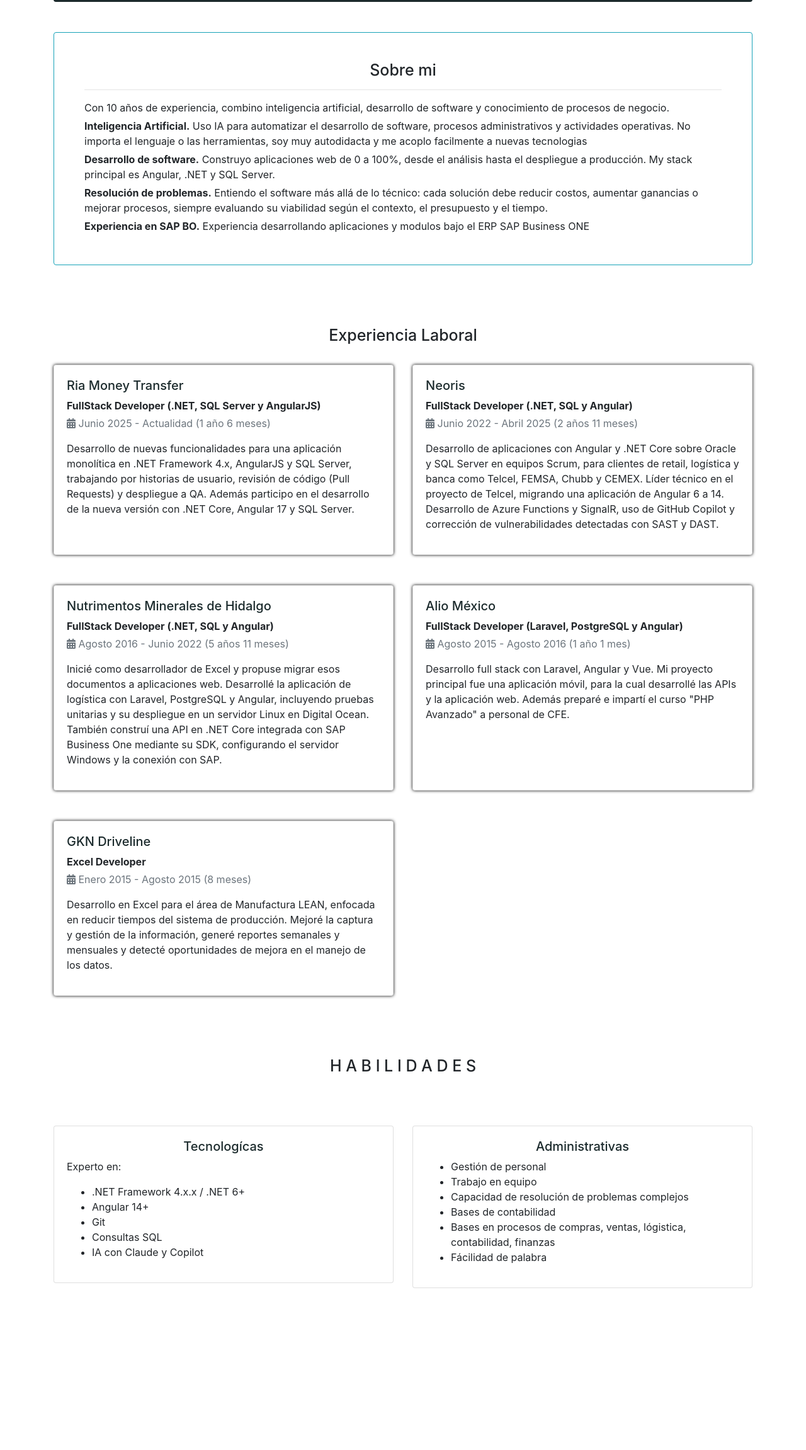
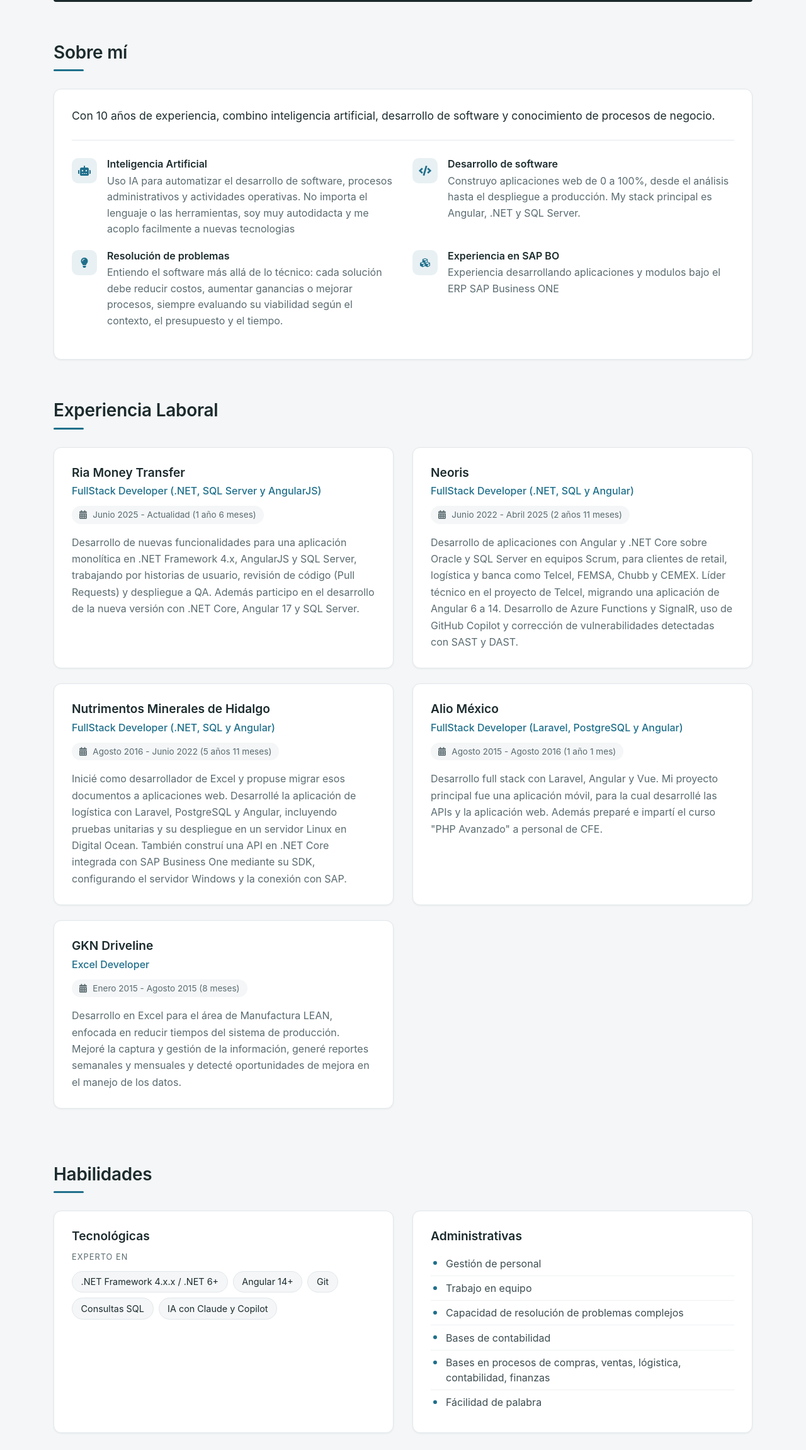
Before and after one commit to guillen/guillen.github.io, a plain HTML site: page index.html in a window 1280 px wide. Shown: the part 382-2684 px from the top of the page at 63% size. Before the commit the page ends 2475 px from the top, so only its background shows below. Drawn offline with nearby package versions, Linux system fonts and the light colour scheme.

Commit message:
new minimalist design

```diff
--- a/index.html
+++ b/index.html
@@ -16,13 +16,6 @@
         .c2 {color: #1f6f8b}
         .c3 {color: #99a8b2}
         .c4 {color: #e6d5b8}
-
-        .background {
-            position: fixed;
-            left: 0;
-            right: 0;
-            height: 200px;
-        }
 
         .card-format p {
             margin-bottom: 5px;
@@ -63,14 +56,195 @@
             text-decoration-style: solid;
         }
 
-        .card.card-shadow {
-            box-shadow: 0 0 5px 0 black;
+        .profile-picture {
+            width: 220px;
+            height: 220px;
+            object-fit: cover;
+            border: 4px solid #e6d5b8;
+        }
+
+        /* ---------- Page ---------- */
+        body {
+            background-color: #f4f6f7;
+            color: #1c2b2d;
+        }
+
+        /* ---------- Sections ---------- */
+        .cv-section {
+            padding-top: 4rem;
+        }
+
+        .section-title {
+            font-size: 1.75rem;
+            font-weight: 600;
+            letter-spacing: -0.01em;
+            color: #1c2b2d;
+            margin-bottom: 1.75rem;
+        }
+
+        .section-title::after {
+            content: "";
+            display: block;
+            width: 48px;
+            height: 3px;
+            margin-top: 0.6rem;
+            border-radius: 2px;
+            background-color: #1f6f8b;
+        }
+
+        /* ---------- Cards ---------- */
+        .cv-card {
+            background-color: #ffffff;
+            border: 1px solid #e3e8eb;
+            border-radius: 12px;
+            padding: 1.75rem;
+            box-shadow: 0 1px 3px rgba(28, 43, 45, 0.06);
+            transition: box-shadow 0.2s ease, transform 0.2s ease;
+        }
+
+        article.cv-card:hover {
+            box-shadow: 0 8px 24px rgba(28, 43, 45, 0.10);
+            transform: translateY(-2px);
+        }
+
+        .cv-card-title {
+            font-size: 1.2rem;
+            font-weight: 600;
+            color: #1c2b2d;
+            margin-bottom: 0.35rem;
+        }
+
+        /* ---------- About ---------- */
+        .about-intro {
+            font-size: 1.1rem;
+            line-height: 1.6;
+            margin-bottom: 1.75rem;
+            padding-bottom: 1.5rem;
+            border-bottom: 1px solid #e3e8eb;
+        }
+
+        .about-item {
+            display: flex;
+            gap: 1rem;
+            margin-bottom: 1.25rem;
+        }
+
+        .about-icon {
+            flex: 0 0 40px;
+            height: 40px;
+            display: flex;
+            align-items: center;
+            justify-content: center;
+            border-radius: 10px;
+            background-color: rgba(31, 111, 139, 0.10);
+            color: #1f6f8b;
+        }
+
+        .about-title {
+            font-size: 1rem;
+            font-weight: 600;
+            margin-bottom: 0.25rem;
+        }
+
+        .about-item p {
+            color: #5a6b70;
+            line-height: 1.6;
+            margin-bottom: 0;
+        }
+
+        /* ---------- Experience ---------- */
+        .job-role {
+            color: #1f6f8b;
+            font-weight: 500;
+            margin-bottom: 0.75rem;
+        }
+
+        .job-dates {
+            display: inline-block;
+            font-size: 0.85rem;
+            color: #5a6b70;
+            background-color: #f4f6f7;
+            border-radius: 999px;
+            padding: 0.25rem 0.75rem;
+            margin-bottom: 1rem;
+        }
+
+        .job-dates .fa {
+            margin-right: 0.35rem;
+        }
+
+        .job-description {
+            color: #5a6b70;
+            line-height: 1.65;
+            margin-bottom: 0;
+        }
+
+        /* ---------- Skills ---------- */
+        .skills-label {
+            font-size: 0.8rem;
+            text-transform: uppercase;
+            letter-spacing: 0.08em;
+            color: #5a6b70;
+            margin: 0.75rem 0 0.75rem;
+        }
+
+        .skill-tags {
+            list-style: none;
+            padding: 0;
+            margin: 0;
+            display: flex;
+            flex-wrap: wrap;
+            gap: 0.5rem;
+        }
+
+        .skill-tags li {
+            font-size: 0.9rem;
+            padding: 0.35rem 0.85rem;
+            border-radius: 999px;
+            border: 1px solid #e3e8eb;
+            background-color: #f4f6f7;
+        }
+
+        .skill-list {
+            list-style: none;
+            padding: 0;
+            margin: 0.75rem 0 0;
+        }
+
+        .skill-list li {
+            position: relative;
+            padding: 0.45rem 0 0.45rem 1.5rem;
+            border-bottom: 1px solid #eef1f3;
+            color: #3d4d51;
+        }
+
+        .skill-list li:last-child {
+            border-bottom: none;
+        }
+
+        .skill-list li::before {
+            content: "";
+            position: absolute;
+            left: 0.25rem;
+            top: 1rem;
+            width: 6px;
+            height: 6px;
+            border-radius: 50%;
+            background-color: #1f6f8b;
+        }
+
+        @media (max-width: 575.98px) {
+            .cv-section { padding-top: 3rem; }
+            .cv-card { padding: 1.25rem; }
+        }
+
+        @media (prefers-reduced-motion: reduce) {
+            .cv-card { transition: none; }
+            article.cv-card:hover { transform: none; }
         }
     </style>
 </head>
 <body class="pb-5">
-    <div class="background bgc3"></div>
-
     <!--PRINCIPAL INFORMATION-->
     <div class="container pt-5">
         <div class="row">
@@ -97,8 +271,8 @@
                                     <a class="c4" href="https://github.com/guillen" target="_blank"><span class="fab fa-github-square"></span></a>
                                 </div>
                             </div>
-                            <div class="col-md-6">
-
+                            <div class="col-md-6 order-first order-md-last d-flex align-items-center justify-content-center mb-4 mb-md-0">
+                                <img src="images/profile.jpg" class="profile-picture rounded-circle" alt="Luis Antonio Guillén Galindo">
                             </div>
                         </div>
                     </div>
@@ -108,101 +282,103 @@
     </div>
 
     <!--DESCRIPTION-->
-    <div class="container pt-5">
+    <section class="container cv-section">
+        <h2 class="section-title">Sobre mí</h2>
+
+        <div class="cv-card">
+            <p class="about-intro">Con <span id="cv-experience"></span> años de experiencia, combino inteligencia artificial, desarrollo de software y conocimiento de procesos de negocio.</p>
+
             <div class="row">
-            <div class="col-md-12">
-                <div class="card card-format border border-info pt-4 pb-4">
-                    <div class="card-body pl-5 pr-5">
-                        <h1 class="text-center">Sobre mi</h1>
-                        <hr>
-                        <p>Con <span id="cv-experience"></span> años de experiencia, combino inteligencia artificial, desarrollo de software y conocimiento de procesos de negocio.</p>
-                        <p><strong>Inteligencia Artificial.</strong> Uso IA para automatizar el desarrollo de software, procesos administrativos y actividades operativas. No importa el lenguaje o las herramientas, soy muy autodidacta y me acoplo facilmente a nuevas tecnologias</p>
-                        <p><strong>Desarrollo de software.</strong> Construyo aplicaciones web de 0 a 100%, desde el análisis hasta el despliegue a producción. My stack principal es Angular, .NET y SQL Server.</p>
-                        <p><strong>Resolución de problemas.</strong> Entiendo el software más allá de lo técnico: cada solución debe reducir costos, aumentar ganancias o mejorar procesos, siempre evaluando su viabilidad según el contexto, el presupuesto y el tiempo.</p>
-                        <p><strong>Experiencia en SAP BO.</strong> Experiencia desarrollando aplicaciones y modulos bajo el ERP SAP Business ONE</p>
+                <div class="col-12 col-md-6 about-item">
+                    <span class="about-icon fa fa-robot"></span>
+                    <div>
+                        <h3 class="about-title">Inteligencia Artificial</h3>
+                        <p>Uso IA para automatizar el desarrollo de software, procesos administrativos y actividades operativas. No importa el lenguaje o las herramientas, soy muy autodidacta y me acoplo facilmente a nuevas tecnologias</p>
+                    </div>
+                </div>
+                <div class="col-12 col-md-6 about-item">
+                    <span class="about-icon fa fa-code"></span>
+                    <div>
+                        <h3 class="about-title">Desarrollo de software</h3>
+                        <p>Construyo aplicaciones web de 0 a 100%, desde el análisis hasta el despliegue a producción. My stack principal es Angular, .NET y SQL Server.</p>
+                    </div>
+                </div>
+                <div class="col-12 col-md-6 about-item">
+                    <span class="about-icon fa fa-lightbulb"></span>
+                    <div>
+                        <h3 class="about-title">Resolución de problemas</h3>
+                        <p>Entiendo el software más allá de lo técnico: cada solución debe reducir costos, aumentar ganancias o mejorar procesos, siempre evaluando su viabilidad según el contexto, el presupuesto y el tiempo.</p>
+                    </div>
+                </div>
+                <div class="col-12 col-md-6 about-item">
+                    <span class="about-icon fa fa-cubes"></span>
+                    <div>
+                        <h3 class="about-title">Experiencia en SAP BO</h3>
+                        <p>Experiencia desarrollando aplicaciones y modulos bajo el ERP SAP Business ONE</p>
                     </div>
                 </div>
             </div>
         </div>
-    </div>
+    </section>
 
     <!--EXPERIENCIA-->
-    <div class="container pt-5">
-        <div class="row mt-5">
-            <div class="col-md-12 text-center mb-4">
-                <h1>Experiencia Laboral</h1>
+    <section class="container cv-section">
+        <h2 class="section-title">Experiencia Laboral</h2>
+
+        <div class="row">
+            <div class="col-12 col-lg-6 mb-4">
+                <article class="cv-card h-100">
+                    <h3 class="cv-card-title">Ria Money Transfer</h3>
+                    <p class="job-role">FullStack Developer (.NET, SQL Server y AngularJS)</p>
+                    <p class="job-dates"><span class="fa fa-calendar-alt"></span> Junio 2025 - Actualidad (1 año 6 meses)</p>
+                    <p class="job-description">Desarrollo de nuevas funcionalidades para una aplicación monolítica en .NET Framework 4.x, AngularJS y SQL Server, trabajando por historias de usuario, revisión de código (Pull Requests) y despliegue a QA. Además participo en el desarrollo de la nueva versión con .NET Core, Angular 17 y SQL Server.</p>
+                </article>
+            </div>
+            <div class="col-12 col-lg-6 mb-4">
+                <article class="cv-card h-100">
+                    <h3 class="cv-card-title">Neoris</h3>
+                    <p class="job-role">FullStack Developer (.NET, SQL y Angular)</p>
+                    <p class="job-dates"><span class="fa fa-calendar-alt"></span> Junio 2022 - Abril 2025 (2 años 11 meses)</p>
+                    <p class="job-description">Desarrollo de aplicaciones con Angular y .NET Core sobre Oracle y SQL Server en equipos Scrum, para clientes de retail, logística y banca como Telcel, FEMSA, Chubb y CEMEX. Líder técnico en el proyecto de Telcel, migrando una aplicación de Angular 6 a 14. Desarrollo de Azure Functions y SignalR, uso de GitHub Copilot y corrección de vulnerabilidades detectadas con SAST y DAST.</p>
+                </article>
+            </div>
+            <div class="col-12 col-lg-6 mb-4">
+                <article class="cv-card h-100">
+                    <h3 class="cv-card-title">Nutrimentos Minerales de Hidalgo</h3>
+                    <p class="job-role">FullStack Developer (.NET, SQL y Angular)</p>
+                    <p class="job-dates"><span class="fa fa-calendar-alt"></span> Agosto 2016 - Junio 2022 (5 años 11 meses)</p>
+                    <p class="job-description">Inicié como desarrollador de Excel y propuse migrar esos documentos a aplicaciones web. Desarrollé la aplicación de logística con Laravel, PostgreSQL y Angular, incluyendo pruebas unitarias y su despliegue en un servidor Linux en Digital Ocean. También construí una API en .NET Core integrada con SAP Business One mediante su SDK, configurando el servidor Windows y la conexión con SAP.</p>
+                </article>
+            </div>
+            <div class="col-12 col-lg-6 mb-4">
+                <article class="cv-card h-100">
+                    <h3 class="cv-card-title">Alio México</h3>
+                    <p class="job-role">FullStack Developer (Laravel, PostgreSQL y Angular)</p>
+                    <p class="job-dates"><span class="fa fa-calendar-alt"></span> Agosto 2015 - Agosto 2016 (1 año 1 mes)</p>
+                    <p class="job-description">Desarrollo full stack con Laravel, Angular y Vue. Mi proyecto principal fue una aplicación móvil, para la cual desarrollé las APIs y la aplicación web. Además preparé e impartí el curso "PHP Avanzado" a personal de CFE.</p>
+                </article>
+            </div>
+            <div class="col-12 col-lg-6 mb-4">
+                <article class="cv-card h-100">
+                    <h3 class="cv-card-title">GKN Driveline</h3>
+                    <p class="job-role">Excel Developer</p>
+                    <p class="job-dates"><span class="fa fa-calendar-alt"></span> Enero 2015 - Agosto 2015 (8 meses)</p>
+                    <p class="job-description">Desarrollo en Excel para el área de Manufactura LEAN, enfocada en reducir tiempos del sistema de producción. Mejoré la captura y gestión de la información, generé reportes semanales y mensuales y detecté oportunidades de mejora en el manejo de los datos.</p>
+                </article>
             </div>
         </div>
+    </section>
+
+    <!-- HABILIDADES -->
+    <section class="container cv-section">
+        <h2 class="section-title">Habilidades</h2>
 
         <div class="row">
-            <div class="col-12 col-lg-6 mb-5">
-                <div class="card card-shadow h-100">
-                    <div class="card-body">
-                        <h2 class="c1">Ria Money Transfer</h2>
-                        <p class="mb-1"><strong>FullStack Developer (.NET, SQL Server y AngularJS)</strong></p>
-                        <p class="text-muted"><span class="fa fa-calendar-alt"></span> Junio 2025 - Actualidad (1 año 6 meses)</p>
-                        <p>Desarrollo de nuevas funcionalidades para una aplicación monolítica en .NET Framework 4.x, AngularJS y SQL Server, trabajando por historias de usuario, revisión de código (Pull Requests) y despliegue a QA. Además participo en el desarrollo de la nueva versión con .NET Core, Angular 17 y SQL Server.</p>
-                    </div>
-                </div>
-            </div>
-            <div class="col-12 col-lg-6 mb-5">
-                <div class="card card-shadow h-100">
-                    <div class="card-body">
-                        <h2 class="c1">Neoris</h2>
-                        <p class="mb-1"><strong>FullStack Developer (.NET, SQL y Angular)</strong></p>
-                        <p class="text-muted"><span class="fa fa-calendar-alt"></span> Junio 2022 - Abril 2025 (2 años 11 meses)</p>
-                        <p>Desarrollo de aplicaciones con Angular y .NET Core sobre Oracle y SQL Server en equipos Scrum, para clientes de retail, logística y banca como Telcel, FEMSA, Chubb y CEMEX. Líder técnico en el proyecto de Telcel, migrando una aplicación de Angular 6 a 14. Desarrollo de Azure Functions y SignalR, uso de GitHub Copilot y corrección de vulnerabilidades detectadas con SAST y DAST.</p>
-                    </div>
-                </div>
-            </div>
-            <div class="col-12 col-lg-6 mb-5">
-                <div class="card card-shadow h-100">
-                    <div class="card-body">
-                        <h2 class="c1">Nutrimentos Minerales de Hidalgo</h2>
-                        <p class="mb-1"><strong>FullStack Developer (.NET, SQL y Angular)</strong></p>
-                        <p class="text-muted"><span class="fa fa-calendar-alt"></span> Agosto 2016 - Junio 2022 (5 años 11 meses)</p>
-                        <p>Inicié como desarrollador de Excel y propuse migrar esos documentos a aplicaciones web. Desarrollé la aplicación de logística con Laravel, PostgreSQL y Angular, incluyendo pruebas unitarias y su despliegue en un servidor Linux en Digital Ocean. También construí una API en .NET Core integrada con SAP Business One mediante su SDK, configurando el servidor Windows y la conexión con SAP.</p>
-                    </div>
-                </div>
-            </div>
-            <div class="col-12 col-lg-6 mb-5">
-                <div class="card card-shadow h-100">
-                    <div class="card-body">
-                        <h2 class="c1">Alio México</h2>
-                        <p class="mb-1"><strong>FullStack Developer (Laravel, PostgreSQL y Angular)</strong></p>
-                        <p class="text-muted"><span class="fa fa-calendar-alt"></span> Agosto 2015 - Agosto 2016 (1 año 1 mes)</p>
-                        <p>Desarrollo full stack con Laravel, Angular y Vue. Mi proyecto principal fue una aplicación móvil, para la cual desarrollé las APIs y la aplicación web. Además preparé e impartí el curso "PHP Avanzado" a personal de CFE.</p>
-                    </div>
-                </div>
-            </div>
-            <div class="col-12 col-lg-6 mb-5">
-                <div class="card card-shadow h-100">
-                    <div class="card-body">
-                        <h2 class="c1">GKN Driveline</h2>
-                        <p class="mb-1"><strong>Excel Developer</strong></p>
-                        <p class="text-muted"><span class="fa fa-calendar-alt"></span> Enero 2015 - Agosto 2015 (8 meses)</p>
-                        <p>Desarrollo en Excel para el área de Manufactura LEAN, enfocada en reducir tiempos del sistema de producción. Mejoré la captura y gestión de la información, generé reportes semanales y mensuales y detecté oportunidades de mejora en el manejo de los datos.</p>
-                    </div>
-                </div>
-            </div>
-        </div>
-    </div>
-
-    <!-- HABILIDADES -->
-    <div class="container pt-5">
-        <div class="row">
-            <div class="col-md-12 text-center mb-4">
-                <h1>H A B I L I D A D E S</h1>
-            </div>
-        </div>
-
-        <div class="row">
-            <div class="col-md-6">
-                <div class="card mt-5">
-                    <div class="card-body">
-                        <h2 class="c1 text-center">Tecnologícas</h2>
-                        <p>Experto en:</p>
-                        <ul>
+            <div class="col-12 col-md-6 mb-4">
+                <div class="cv-card h-100">
+                    <h3 class="cv-card-title">Tecnológicas</h3>
+                    <p class="skills-label">Experto en</p>
+                    <ul class="skill-tags">
                         <li>.NET Framework 4.x.x / .NET 6+</li>
                         <li>Angular 14+</li>
                         <li>Git</li>
@@ -211,12 +387,10 @@
                     </ul>
                 </div>
             </div>
-            </div>
-            <div class="col-md-6">
-                <div class="card mt-5">
-                    <div class="card-body">
-                        <h2 class="c1 text-center">Administrativas</h2>
-                        <ul>
+            <div class="col-12 col-md-6 mb-4">
+                <div class="cv-card h-100">
+                    <h3 class="cv-card-title">Administrativas</h3>
+                    <ul class="skill-list">
                         <li>Gestión de personal</li>
                         <li>Trabajo en equipo</li>
                         <li>Capacidad de resolución de problemas complejos</li>
@@ -227,8 +401,7 @@
                 </div>
             </div>
         </div>
-        </div>
-    </div>
+    </section>
     <script src="https://code.jquery.com/jquery-3.5.1.slim.min.js" integrity="sha384-DfXdz2htPH0lsSSs5nCTpuj/zy4C+OGpamoFVy38MVBnE+IbbVYUew+OrCXaRkfj" crossorigin="anonymous"></script>
     <script src="https://cdn.jsdelivr.net/npm/bootstrap@4.5.3/dist/js/bootstrap.bundle.min.js" integrity="sha384-ho+j7jyWK8fNQe+A12Hb8AhRq26LrZ/JpcUGGOn+Y7RsweNrtN/tE3MoK7ZeZDyx" crossorigin="anonymous"></script>
 
```
Also changed, not shown: images/profile.jpg (added). Lines whose indentation alone changed are shown as unchanged.
